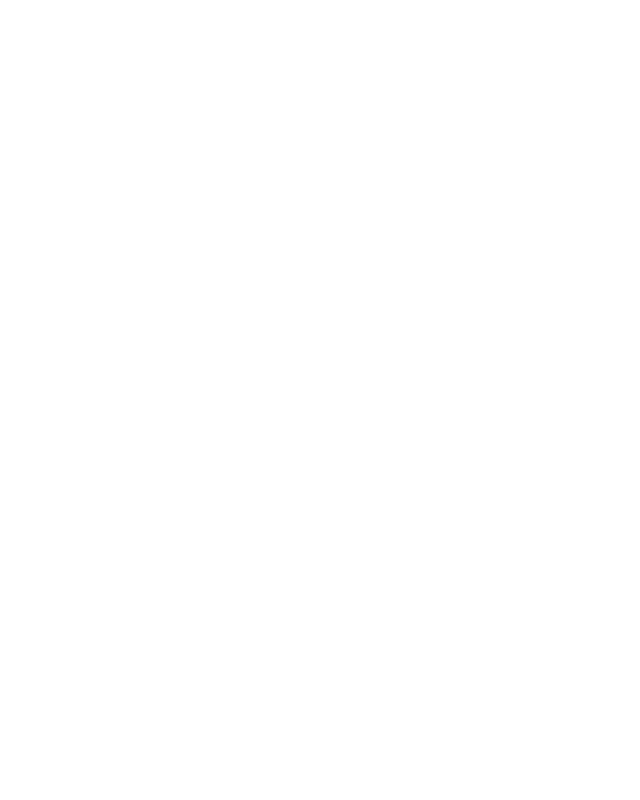
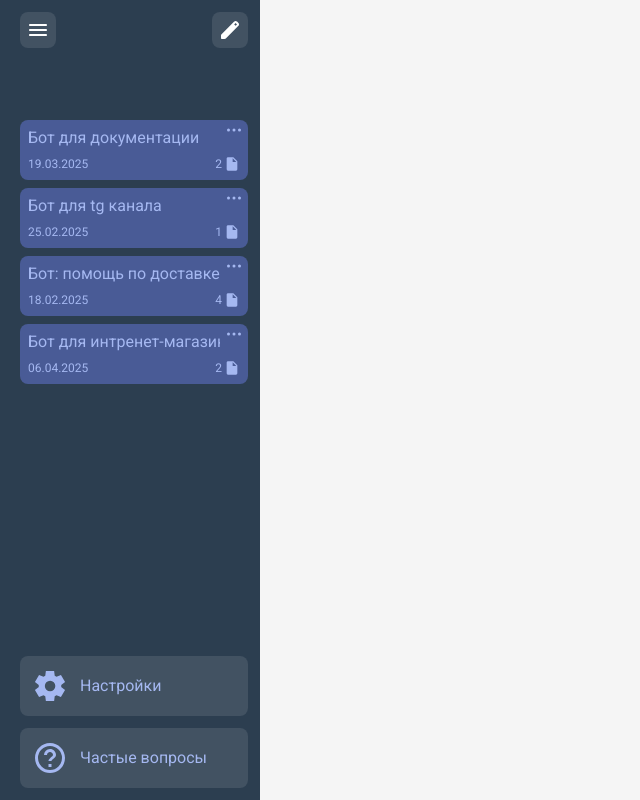
Before and after one commit to Artush-Baghdasaryan/ChatBotHub, a Nuxt app in the folder ChatBotHub.Frontend/: page /bot in a window 1280 px wide. Before the commit this address had no page. Shown: the whole page, without its empty margins (0-640 px from the left). Built offline with nearby package versions, Linux system fonts and the light colour scheme.

Commit message:
add botContainer

```diff
--- a/ChatBotHub.Frontend/components/auth/AuthForm.vue
+++ b/ChatBotHub.Frontend/components/auth/AuthForm.vue
@@ -26,7 +26,7 @@
             v-if="input.type === 'password'"
             class="formInput__closeEye"
             @click="() => openPassword = !openPassword">
-            <svg class="icon" width="24" height="24" viewBox="0 0 24 24">
+            <svg width="24" height="24" viewBox="0 0 24 24">
               <use :xlink:href="openPassword ? '/sprite.svg#lucide--eye' : '/sprite.svg#lucide--eye-off'"/>
             </svg>
           </div>
--- /dev/null
+++ b/ChatBotHub.Frontend/components/bot/BotContainer.vue
@@ -0,0 +1,291 @@
+<template>
+  <div class="botContainer">
+    <aside
+      class="botContainer__sidebar"
+      :class="{ 'collapsed': !isMenuOpen }">
+      <div class="sidebarHeader">
+        <button
+          class="menuIconButton"
+          @click="toggleMenu">
+          <svg width="24" height="24" viewBox="0 0 24 24">
+            <use xlink:href="/sprite.svg#material-symbols--menu-rounded"/>
+          </svg>
+        </button>
+        <button
+          class="menuIconButton"
+          @click="() => true">
+          <svg width="24" height="24" viewBox="0 0 24 24">
+            <use xlink:href="/sprite.svg#material-symbols--edit-rounded"/>
+          </svg>
+        </button>
+      </div>
+      <nav class="sidebarList">
+        <div
+          v-for="item in botList"
+          :key="item.id"
+          class="sidebarBot">
+          <div class="sidebarBot__title">{{ item.title }}</div>
+          <div class="sidebarBot__info">
+            <div class="sidebarBot__date">{{ item.date }}</div>
+            <div class="sidebarBot__files">
+              <div class="sidebarBot__count">{{ item.files }}</div>
+              <svg width="16" height="16" viewBox="0 0 16 16">
+                <use xlink:href="/sprite.svg#mdi--file"/>
+              </svg>
+            </div>
+          </div>
+          <div class="sidebarBot__menu">
+            <svg width="16" height="16" viewBox="0 0 16 16">
+              <use xlink:href="/sprite.svg#charm--menu-meatball"/>
+            </svg>
+          </div>
+        </div>
+      </nav>
+      <div class="sidebarFooter">
+        <button
+          v-for="(button, index) in sidebarButtons"
+          :key="index"
+          class="sidebarButton"
+          :class="{ 'sidebarButton--icon': !isMenuOpen }"
+          @click="() => true">
+          <svg :width="sidebarButtonSize" :height="sidebarButtonSize">
+            <use :xlink:href="`/sprite.svg#${button.icon}`"/>
+          </svg>
+          <div
+            v-show="isMenuOpen"
+            class="sidebarButton__title">
+            {{ button.title }}
+          </div>
+        </button>
+      </div>
+    </aside>
+    <!-- Основной контент -->
+    <main class="botContainer__main" :class="{ 'expanded': !isMenuOpen }">
+      <slot></slot>
+    </main>
+  </div>
+</template>
+
+<script setup>
+
+const isMenuOpen = ref(true);
+const botList = [
+  {
+    id: 1,
+    title: 'Бот для документации',
+    date: '19.03.2025',
+    files: 2,
+  },
+  {
+    id: 2,
+    title: 'Бот для tg канала',
+    date: '25.02.2025',
+    files: 1,
+  },
+  {
+    id: 3,
+    title: 'Бот: помощь по доставке',
+    date: '18.02.2025',
+    files: 4,
+  },
+  {
+    id: 3,
+    title: 'Бот для интренет-магазина',
+    date: '06.04.2025',
+    files: 2,
+  },
+];
+
+const sidebarButtons = [
+  {
+    title: 'Настройки',
+    icon: 'material-symbols--settings',
+  },
+  {
+    title: 'Частые вопросы',
+    icon: 'fe--question',
+  }
+];
+
+const sidebarButtonSize = computed(() => isMenuOpen.value ? '36' : '24');;
+
+const toggleMenu = () => {
+  isMenuOpen.value = !isMenuOpen.value;
+};
+</script>
+
+<style lang="scss" scoped>
+.botContainer {
+  display: flex;
+  min-height: 100vh;
+  position: relative;
+  transition: all 0.3s ease;
+
+  &__sidebar {
+    width: 26rem;
+    min-width: 26rem;
+    padding: 1.2rem 1.2rem 1.2rem 2rem;
+    background: #2c3e50;
+    color: white;
+    position: relative;
+    transition: all 0.3s ease;
+    overflow: hidden;
+    display: flex;
+    flex-direction: column;
+
+    &.collapsed {
+      width: 60px;
+      min-width: 60px;
+      padding: 1.2rem;
+
+      .sidebarList {
+        display: none;
+      }
+
+      .sidebarHeader {
+        gap: 0.8rem;
+        flex-direction: column;
+      }
+    }
+  }
+
+  &__main {
+    flex: 1;
+    transition: all 0.3s ease;
+    padding: 20px;
+    background: #f5f5f5;
+
+    &.expanded {
+      margin-left: -190px;
+    }
+  }
+}
+
+.sidebarHeader {
+  display: flex;
+  justify-content: space-between;
+  padding-bottom: 1.2rem;
+}
+
+.sidebarList {
+  margin-top: 6rem;
+  display: flex;
+  flex-direction: column;
+  gap: 0.8rem;
+  max-height: 40rem;
+  height: 60rem;
+  width: 100%;
+  // overflow-y: scroll;
+
+  .sidebarBot {
+    width: 100%;
+    height: 6rem;
+    padding: 0.8rem;
+    border-radius: 8px;
+    color: #A5B8F1;
+    background-color: #495b96;
+    display: flex;
+    flex-direction: column;
+    justify-content: space-between;
+    position: relative;
+
+    &__title {
+      height: 2rem;
+      font-size: 1.6rem;
+      line-height: 2rem;
+      color: #A5B8F1;
+      margin-right: 2rem;
+      white-space: nowrap;
+      overflow: hidden;
+      // text-overflow: ellipsis;
+    }
+
+    &__info {
+      display: flex;
+      justify-content: space-between;
+    }
+
+    &__date {
+      font-size: 1.2rem;
+      line-height: 1.6rem;
+    }
+
+    &__files {
+      display: flex;
+      flex-direction: row;
+      gap: 0.2rem;
+    }
+
+    &__count {
+      font-size: 1.2rem;
+      line-height: 1.6rem;
+    }
+
+    &__menu {
+      position: absolute;
+      top: 0.2rem;
+      right: 0.6rem;
+    }
+  }
+}
+
+.menuIconButton {
+  display: flex;
+  justify-content: center;
+  align-items: center;
+  height: 3.6rem;
+  width: 3.6rem;
+
+  background: rgba(255, 255, 255, 0.1);
+  color: white;
+  border: none;
+  border-radius: 8px;
+
+  cursor: pointer;
+  transition: all 0.3s ease;
+
+  &:hover {
+    background: rgba(255, 255, 255, 0.2);
+  }
+
+  &:active {
+    transform: scale(0.95);
+  }
+
+  svg {
+    fill: currentColor;
+  }
+}
+
+.sidebarFooter {
+  margin-top: auto;
+  display: flex;
+  flex-direction: column;
+  gap: 1.2rem;
+}
+
+.sidebarButton {
+  padding: 1.2rem;
+  display: flex;
+  align-items: center;
+  gap: 1.2rem;
+  height: 6rem;
+  width: 100%;
+  border-radius: 8px;
+  border: none;
+  background: rgba(255, 255, 255, 0.1);
+  color: #A5B8F1;
+
+  &__title {
+    font-size: 1.6rem;
+    line-height: 2rem;
+  }
+
+  &--icon {
+    padding: 0;
+    justify-content: center;
+    height: 3.6rem;
+    width: 3.6rem;
+  }
+}
+</style>
--- /dev/null
+++ b/ChatBotHub.Frontend/pages/bot/index.vue
@@ -0,0 +1,5 @@
+<template>
+  <BotContainer />
+</template>
+<script>
+</script>
```
Also changed, not shown: ChatBotHub.Frontend/public/sprite.svg.
